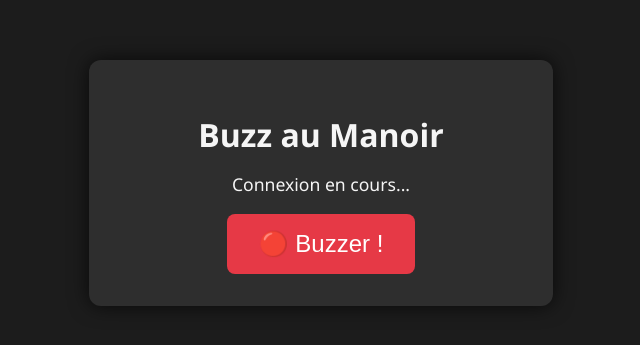
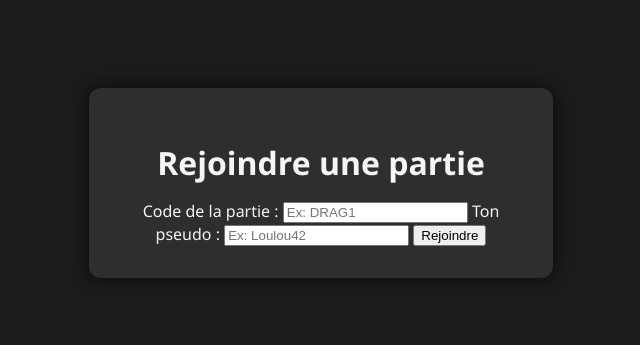
Before and after one commit to thierry-abbet/buzz-au-manoir, a plain HTML site: page client/index.html in a window 1280 px wide. Shown: the part 217-562 px from the top of the page, without its empty margins (319-959 px from the left). Drawn offline with nearby package versions, Linux system fonts and the light colour scheme.

Commit message:
Update index.html

```diff
--- a/client/index.html
+++ b/client/index.html
@@ -9,9 +9,24 @@
 </head>
 <body>
   <div class="container">
-    <h1>Buzz au Manoir</h1>
-    <p id="status">Connexion en cours...</p>
-    <button id="buzzer">🔴 Buzzer !</button>
+
+    <!-- Formulaire pour rejoindre une partie -->
+    <form id="join-form">
+      <h1>Rejoindre une partie</h1>
+      <label for="code">Code de la partie :</label>
+      <input type="text" id="code" placeholder="Ex: DRAG1" required />
+      <label for="pseudo">Ton pseudo :</label>
+      <input type="text" id="pseudo" placeholder="Ex: Loulou42" required />
+      <button type="submit">Rejoindre</button>
+    </form>
+
+    <!-- Interface principale du buzzer -->
+    <div id="main-ui" style="display: none;">
+      <h2 id="code-display"></h2>
+      <button id="buzzer">🔴 Buzzer !</button>
+      <p id="status">En attente du buzz...</p>
+    </div>
+
   </div>
 
   <script src="/socket.io/socket.io.js"></script>
```
